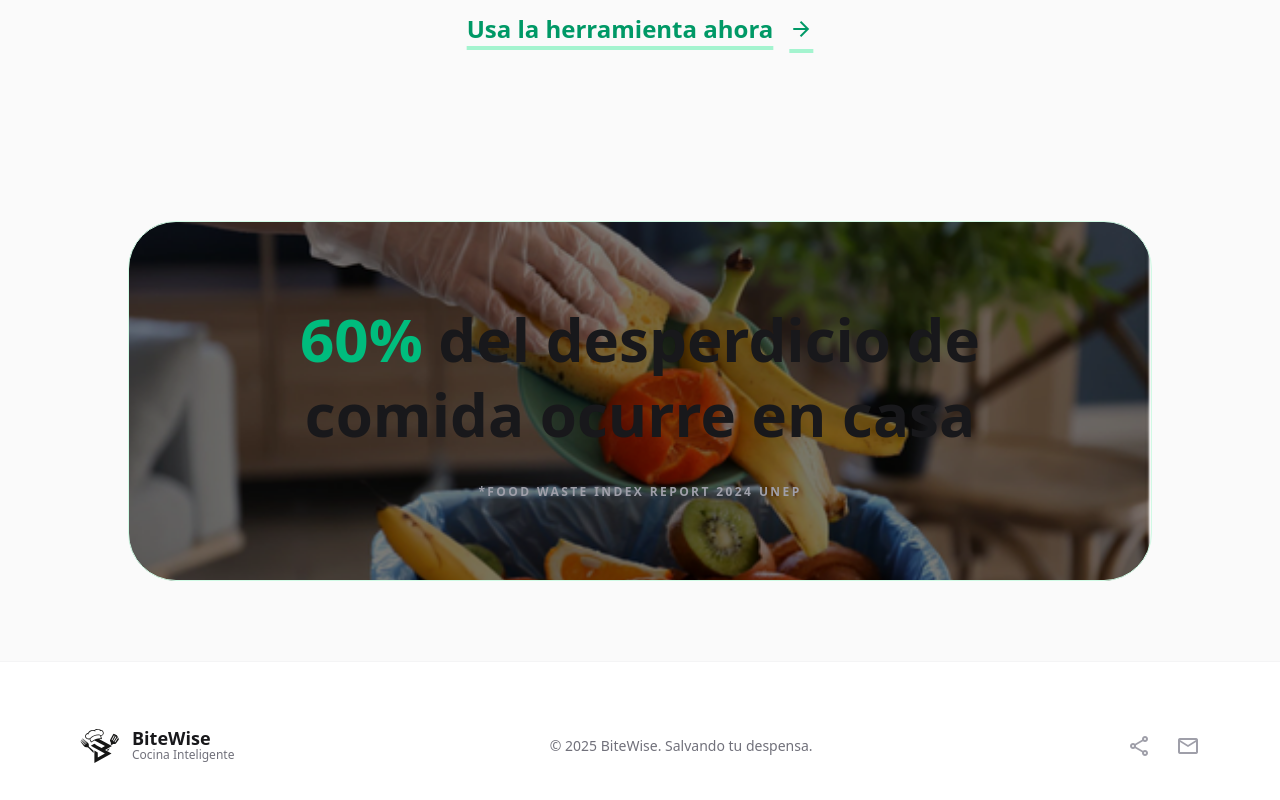
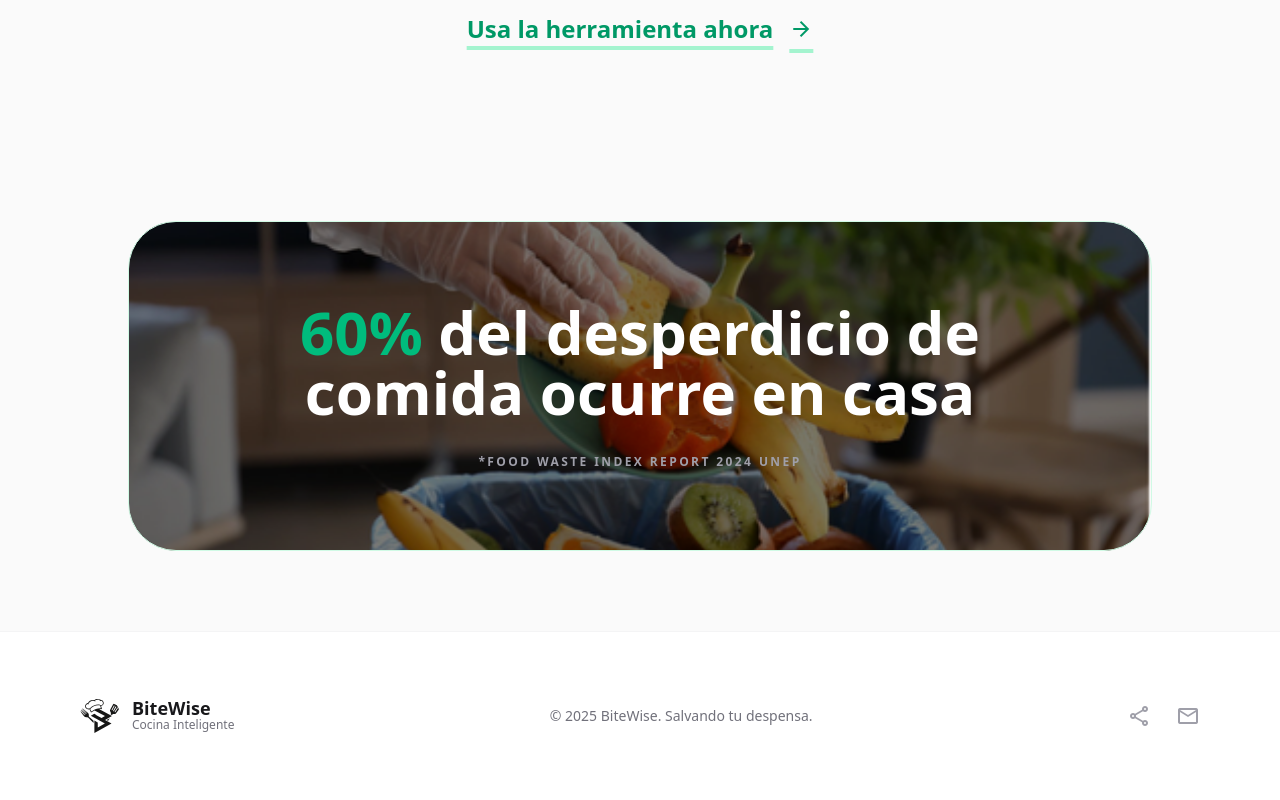
Before and after one commit to Moraaa4/BiteWise-Front-end, a Next.js app: page /landing in a window 1280 px wide. Shown: the part 2048-2848 px from the top of the page. Built offline with nearby package versions, Linux system fonts and the light colour scheme; no server answers.

Commit message:
cambio en landignpage

```diff
--- a/src/app/landing/page.tsx
+++ b/src/app/landing/page.tsx
@@ -167,7 +167,7 @@ export default function LandingPage() {
               backgroundSize: 'cover',
             }}
           >
-            <h2 className="text-4xl lg:text-6xl font-black leading-tight">
+            <h2 className="text-4xl lg:text-6xl font-black text-white">
               <span className="text-emerald-500">60%</span> del desperdicio de comida ocurre en casa
             </h2>
             <p className="text-xs font-bold text-zinc-400 uppercase tracking-[0.2em]">
```
